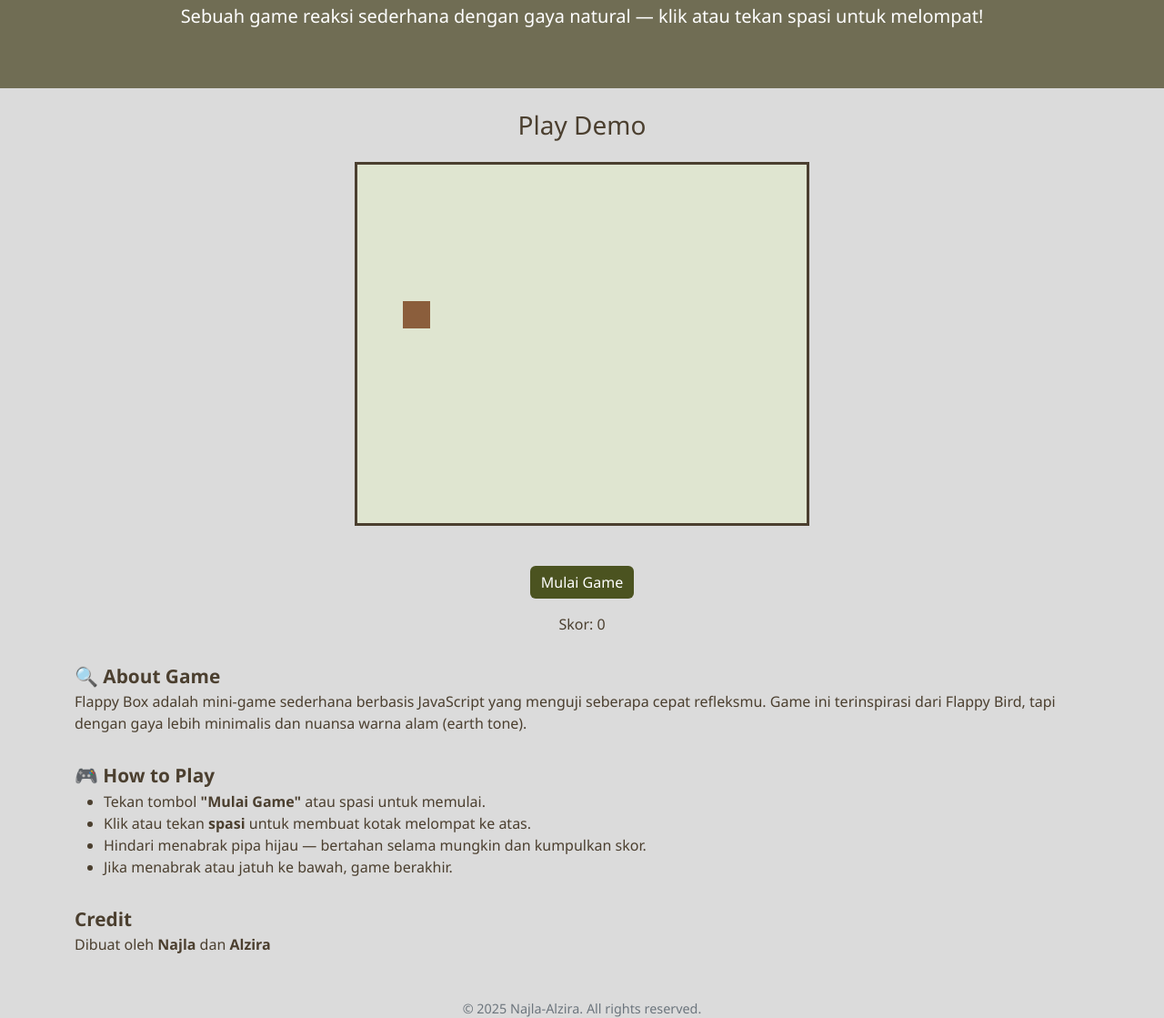
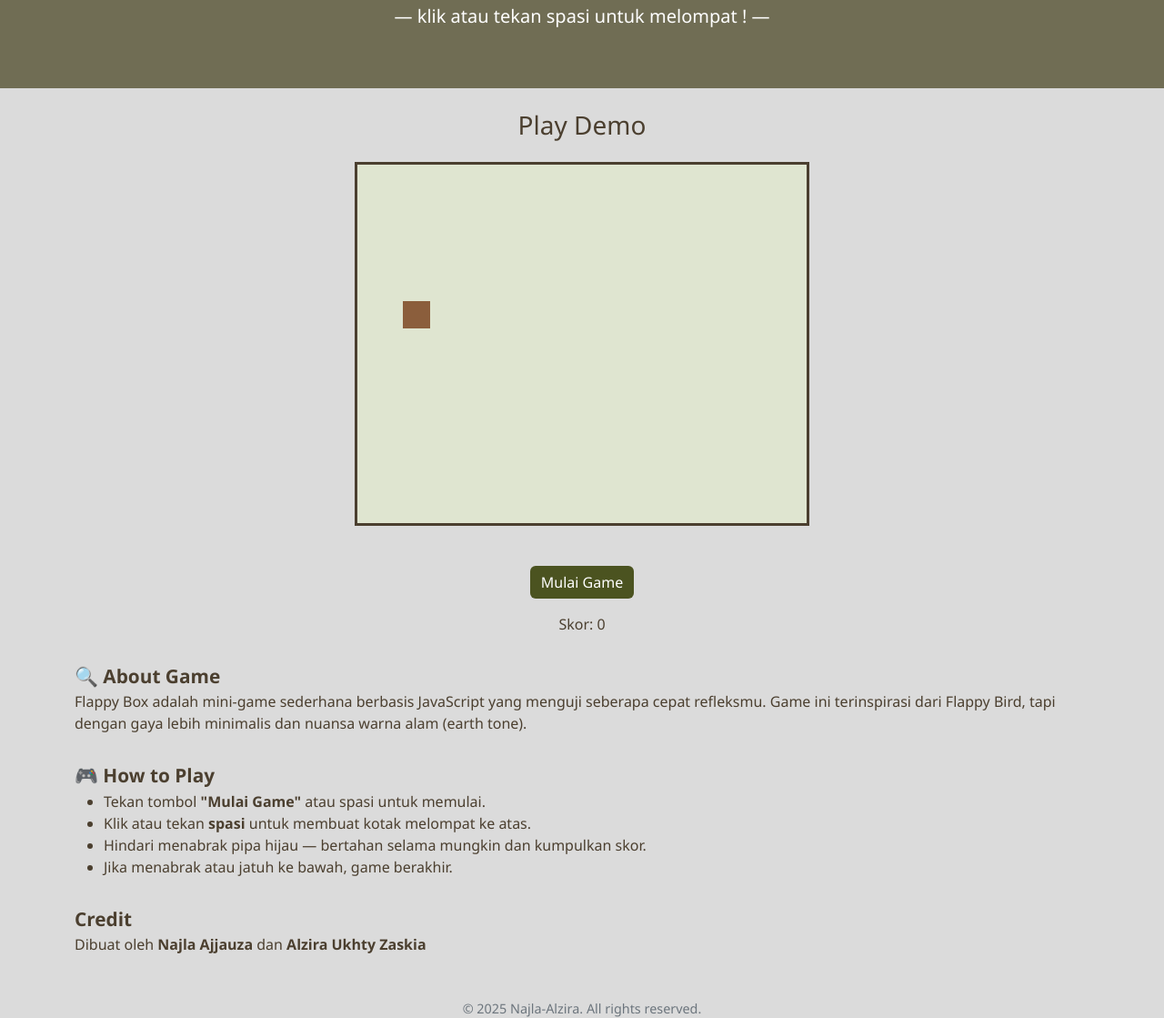
Before and after one commit to Nazlove/game_js, a plain HTML site: page index.html in a window 1280 px wide. Shown: the part 111-1230 px from the top of the page at 91% size. Drawn offline with nearby package versions, Linux system fonts and the light colour scheme.

Commit message:
Update index.html

```diff
--- a/index.html
+++ b/index.html
@@ -3,7 +3,7 @@
 <head>
   <meta charset="UTF-8">
   <meta name="viewport" content="width=device-width, initial-scale=1">
-  <title>Flappy Box </title>
+  <title>Flappy Box</title>
   <link href="https://cdn.jsdelivr.net/npm/bootstrap@5.3.0/dist/css/bootstrap.min.css" rel="stylesheet">
   <style>
     body {
@@ -68,7 +68,7 @@
   <div class="container-fluid py-5" style="background-color: #706D54; color: white;">
     <div class="text-center">
       <h1 class="display-5">Flappy Box</h1>
-      <p class="lead">Sebuah game reaksi sederhana dengan gaya natural — klik atau tekan spasi untuk melompat!</p>
+      <p class="lead"> — klik atau tekan spasi untuk melompat ! — </p>
     </div>
   </div>
 
@@ -99,7 +99,7 @@
     </ul>
 
     <div class="section-title"> Credit</div>
-    <p>Dibuat oleh <strong>Najla</strong> dan <strong>Alzira</strong></p>
+    <p>Dibuat oleh <strong>Najla Ajjauza</strong> dan <strong>Alzira Ukhty Zaskia</strong></p>
   </div>
 
   <footer class="mt-5">
```
